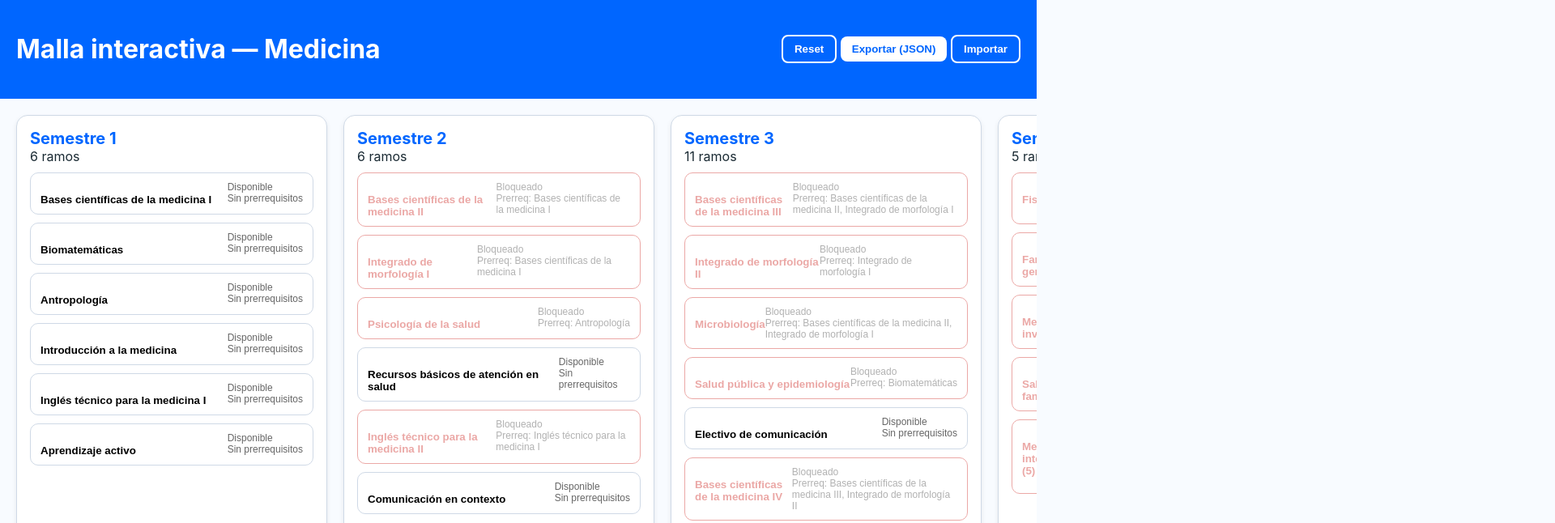
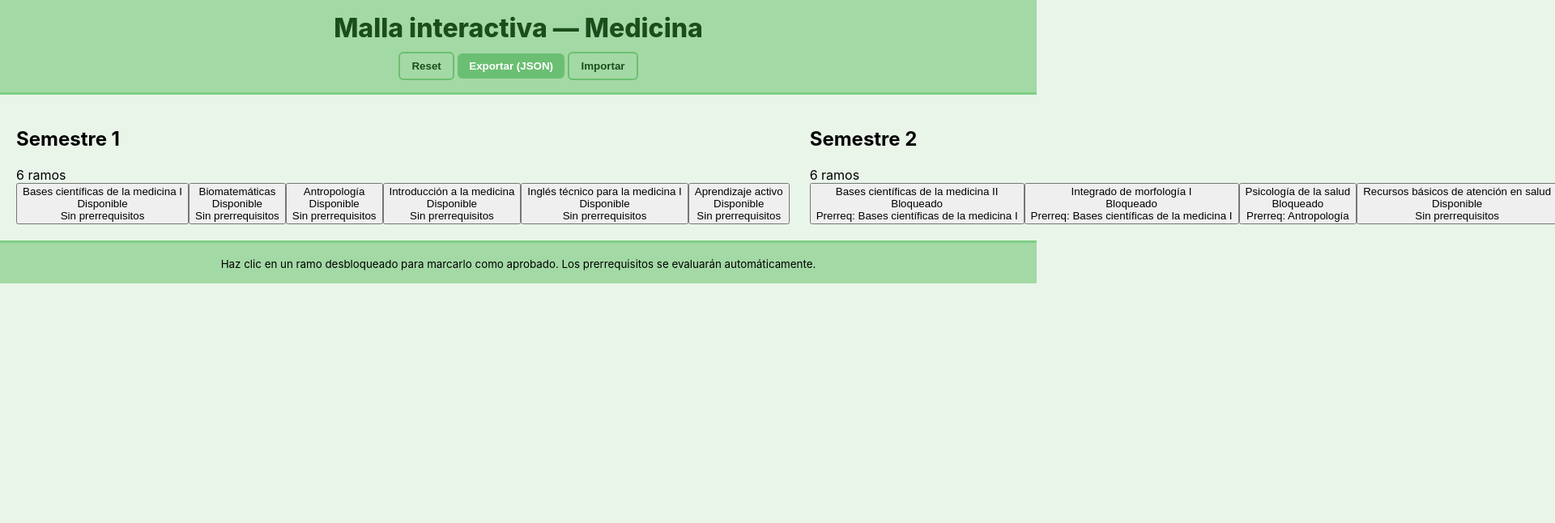
Before and after one commit to Pollyph/Malla-Medicina-U-Autonoma, a plain HTML site: page index.html in a window 1280 px wide. Shown: the top 646 px of the page at 81% size, 1920 px wide, since content can reach past the window. Drawn offline with Linux system fonts and the light colour scheme.

Commit message:
Update styles.css

```diff
--- a/styles.css
+++ b/styles.css
@@ -1,149 +1,113 @@
-/* 🎨 PALETA DE COLORES PERSONALIZABLE */
-:root {
-  --color-bg: #f8fbff;
-  --color-card: #ffffff;
-  --color-border: #cfd9e6;
-  --color-text: #1a2a33;
-
-  --color-approved: #4caf50;
-  --color-locked: #d9534f;
-  --color-available: #0275d8;
-
-  --color-accent: #0066ff;
+/* FUENTE BONITA */
+body {
+  font-family: "Inter", sans-serif;
+  background: #e9f5e9; /* verde muy claro */
+  margin: 0;
+  overflow-x: auto;
+  overflow-y: hidden; /* evita scroll vertical */
 }
 
-/* ------------------------------ */
-/* LAYOUT GENERAL                 */
-/* ------------------------------ */
-
-body {
-  margin: 0;
-  font-family: "Inter", sans-serif;
-  background: var(--color-bg);
-  color: var(--color-text);
+/* HEADER */
+.site-header {
+  text-align: center;
+  padding: 15px;
+  background: #a3d9a5; /* verde suculenta */
+  border-bottom: 3px solid #7fcf84;
 }
 
-/* Header */
-.site-header {
-  background: var(--color-accent);
-  padding: 20px;
-  color: white;
-  display: flex;
-  justify-content: space-between;
-  align-items: center;
+h1 {
+  margin: 0;
+  color: #1b4d1b;
+  font-weight: 800;
 }
 
-/* Botones */
+.controls {
+  margin-top: 10px;
+}
+
 .btn {
   padding: 8px 14px;
-  border-radius: 8px;
   border: none;
-  background: white;
-  color: var(--color-accent);
+  background: #6bbf72;
+  color: white;
+  border-radius: 6px;
+  cursor: pointer;
   font-weight: 600;
-  cursor: pointer;
+}
+
+.btn:hover {
+  background: #5aad63;
 }
 
 .btn.outline {
   background: transparent;
-  color: white;
-  border: 2px solid white;
+  border: 2px solid #6bbf72;
+  color: #1b4d1b;
 }
 
-/* ------------------------------ */
-/* MALLA EN HORIZONTAL            */
-/* ------------------------------ */
+.btn.outline:hover {
+  background: #6bbf72;
+  color: white;
+}
 
+/* === MALLA === */
+
+/* Contenedor horizontal */
 .malla-grid {
   display: flex;
-  gap: 20px;
+  gap: 25px;
   padding: 20px;
-  overflow-x: auto;
+  width: max-content;
 }
 
-.sem-card {
-  min-width: 350px;
-  background: var(--color-card);
-  border-radius: 14px;
-  padding: 16px;
-  border: 1px solid var(--color-border);
-  box-shadow: 0 3px 6px rgba(0,0,0,0.08);
+/* Cada semestre como una columna */
+.semestre {
+  display: flex;
+  flex-direction: column;
+  gap: 12px;
+  padding: 10px;
+  background: #c5e9c7; /* verde pastel */
+  border-radius: 12px;
+  border: 2px solid #9ddfa0;
+  min-width: 220px;
 }
 
-/* Título de semestre */
-.sem-title h2 {
+.semestre h2 {
+  text-align: center;
+  color: #1a5a1a;
+  font-size: 18px;
   margin: 0;
-  font-size: 20px;
-  color: var(--color-accent);
+  font-weight: 700;
 }
 
-/* Contenedor de cursos */
-.courses {
-  margin-top: 10px;
-  display: flex;
-  flex-direction: column;
-  gap: 10px;
+/* Estilo de cada ramo */
+.ramo {
+  padding: 10px;
+  border-radius: 10px;
+  cursor: pointer;
+  font-weight: 600;
+  text-align: center;
+  background: #b2e6b4; /* verde suave */
+  border-left: 6px solid #6bbf72;
+  transition: 0.25s;
 }
 
-/* Tarjeta de curso */
-.course {
-  background: white;
-  border: 1px solid var(--color-border);
-  border-radius: 10px;
-  padding: 10px 12px;
-  text-align: left;
-  display: flex;
-  justify-content: space-between;
-  cursor: pointer;
-  transition: 0.2s;
+.ramo:hover {
+  background: #9fdaa1;
+  transform: scale(1.05);
 }
 
-/* Efectos */
-.course:hover {
-  background: #eef5ff;
+/* Ramo aprobado → tachado + verde apagado */
+.aprobado {
+  background: #88c98b !important;
+  text-decoration: line-through;
+  opacity: 0.65;
 }
 
-/* Dot a la izquierda */
-.dot {
-  width: 10px;
-  height: 10px;
-  border-radius: 50%;
-  background: var(--color-accent);
-  margin-right: 8px;
+/* Footer */
+.site-footer {
+  text-align: center;
+  padding: 15px;
+  background: #a3d9a5;
+  border-top: 3px solid #7fcf84;
 }
-
-/* Nombre del ramo */
-.name {
-  font-weight: 600;
-}
-
-/* ------------------------------ */
-/* ESTADOS: aprobado / bloqueado   */
-/* ------------------------------ */
-
-.course.approved {
-  border-color: var(--color-approved);
-  background: #e2f6e2;
-}
-
-.course.approved .name {
-  text-decoration: line-through;
-  color: var(--color-approved);
-}
-
-/* Bloqueado */
-.course.locked {
-  opacity: 0.5;
-  cursor: not-allowed;
-  border-color: var(--color-locked);
-}
-
-.course.locked .name {
-  color: var(--color-locked);
-}
-
-/* Tooltip (prerrequisitos) */
-.meta {
-  font-size: 12px;
-  color: #666;
-}
```
